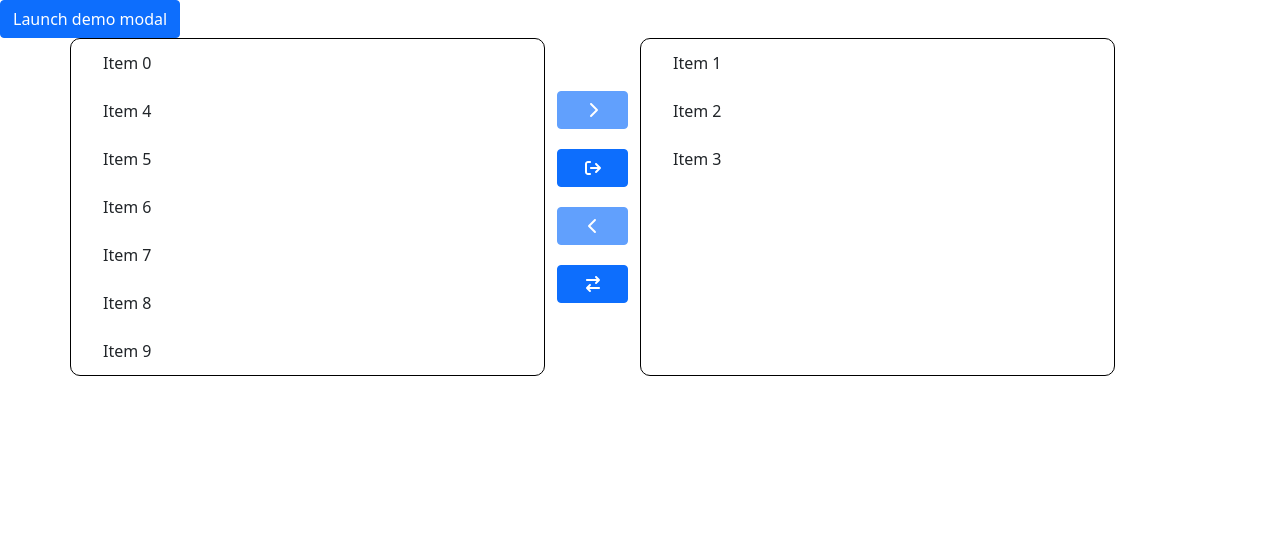
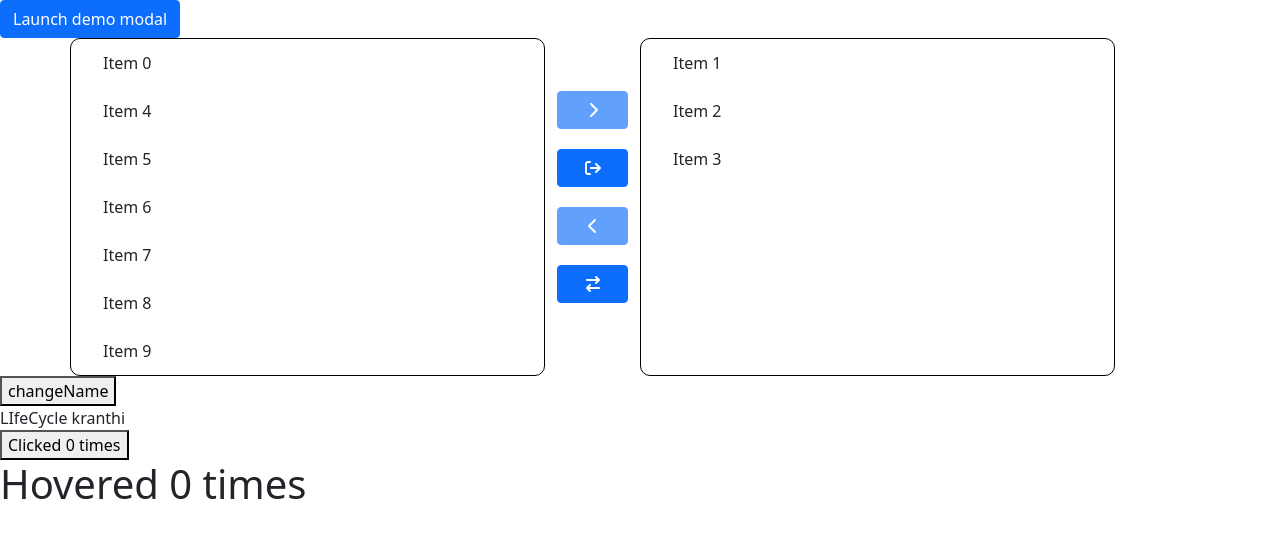
Before and after one commit to KranthiReddyVitta/react-practice, a React (Create React App) app: page / in a window 1280 px wide. Shown: the top 538 px of the page. Built offline with nearby package versions, Linux system fonts and the light colour scheme.

Commit message:
Render Props and LifeCycle

```diff
--- a/src/App.js
+++ b/src/App.js
@@ -1,5 +1,9 @@
 import "./App.css";
+import LifeCycle from "./components/lifeCycle/LifeCycle";
 import PickList from "./components/picklist/PickList";
+import ClickCounter from "./components/renderProps/ClickCounter";
+import Counter from "./components/renderProps/Counter";
+import HoverCounter from "./components/renderProps/HoverCounter";
 //import MultiselectDemo from "./pages/MultiselectDemo";
 import RuleDetails from "./pages/RuleDetails";
 
@@ -13,7 +17,18 @@ function App() {
     <>
       {/* <MultiselectDemo /> */}
       <RuleDetails />
-      <PickList data={data} input={input}/>
+      <PickList data={data} input={input} />
+      <LifeCycle data="Input data" />
+      <Counter
+        render={(count, incrementCount) => (
+          <ClickCounter count={count} incrementCount={incrementCount} />
+        )}
+      />
+       <Counter
+        render={(count, incrementCount) => (
+          <HoverCounter count={count} incrementCount={incrementCount} />
+        )}
+      />
     </>
   );
 }
--- /dev/null
+++ b/src/components/lifeCycle/LifeCycle.js
@@ -0,0 +1,53 @@
+import React, { Component } from "react";
+
+class LifeCycle extends Component {
+  constructor(props) {
+    super(props);
+    this.state = {
+      name: "kranthi",
+    };
+    console.log("Constructor Parent");
+  }
+
+  componentDidMount() {
+    console.log("componentDidMount Parent");
+  }
+
+  static getDerivedStateFromProps(props, state) {
+    console.log("getDerivedStateFromProps Parent");
+    return null;
+  }
+
+  getSnapshotBeforeUpdate(prevProps, prevState) {
+    //To identify scroll position for chat app by creating ref to that element
+    return 123;
+  }
+
+  shouldComponentUpdate(nextProps, nextState) {
+    console.log("shouldComponentUpdate Parent");
+    if (nextState.name !== this.state.name) return true;
+    else return false;
+  }
+
+  componentDidUpdate(prevProps, prevState, snapshot) {
+    console.log("componentDidUpdate Parent", snapshot);
+  }
+
+  changeName() {
+    this.setState({
+      name: "reddys",
+    });
+  }
+
+  render() {
+    console.log("render Parent");
+    return (
+      <>
+        <button onClick={() => this.changeName()}>changeName</button>
+        <div>LIfeCycle {this.state.name}</div>
+      </>
+    );
+  }
+}
+
+export default LifeCycle;
--- /dev/null
+++ b/src/components/renderProps/ClickCounter.js
@@ -0,0 +1,7 @@
+import React from "react";
+
+const ClickCounter = ({ count, incrementCount }) => {
+  return <button onClick={incrementCount}>Clicked {count} times</button>;
+};
+
+export default ClickCounter;
--- /dev/null
+++ b/src/components/renderProps/Counter.js
@@ -0,0 +1,12 @@
+import React, { Fragment } from "react";
+import { useState } from "react";
+
+const Counter = (props) => {
+  const [counter, setCount] = useState(0);
+  const counterChange = () => {
+    setCount((prev) => prev + 1);
+  };
+  return <Fragment>{props.render(counter, counterChange)}</Fragment>;
+};
+
+export default Counter;
--- /dev/null
+++ b/src/components/renderProps/HoverCounter.js
@@ -0,0 +1,7 @@
+import React from "react";
+
+const HoverCounter = ({ count, incrementCount }) => {
+  return <h1 onMouseOver={incrementCount}>Hovered {count} times</h1>;
+};
+
+export default HoverCounter;
```
